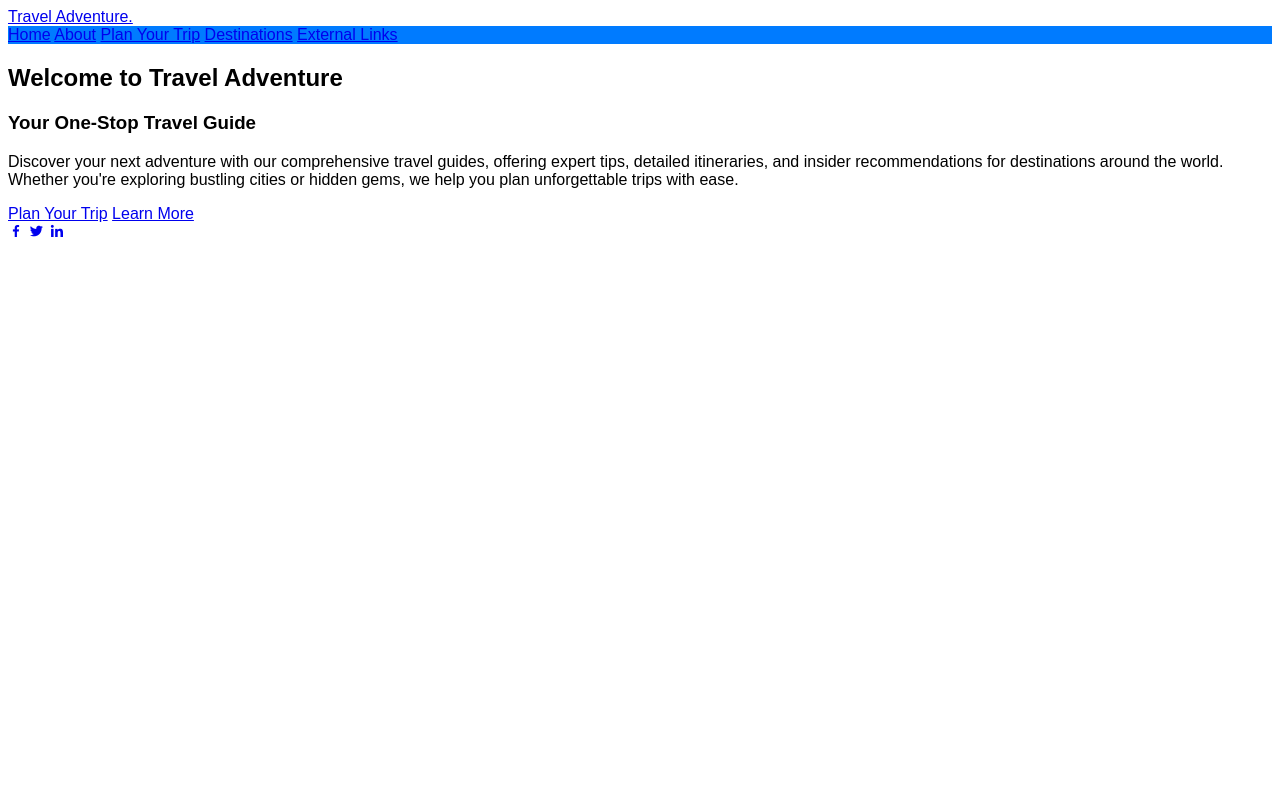
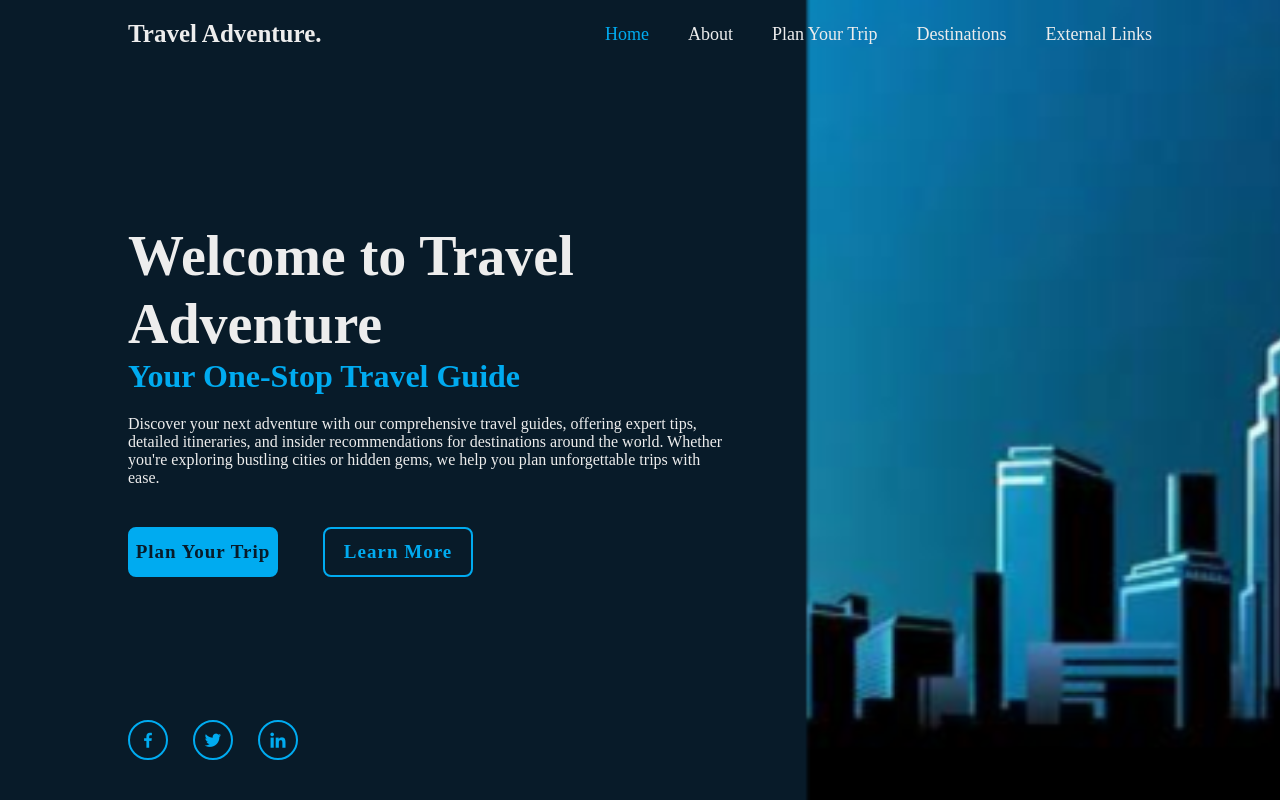
Before and after one commit to unaza5490/Travel-Final, a plain HTML site: page index.html in a window 1280 px wide. Drawn offline with nearby package versions, Linux system fonts and the light colour scheme.

Commit message:
fixing formatting

```diff
--- a/style.css
+++ b/style.css
@@ -1,33 +1,262 @@
-body {
-    font-family: Arial, sans-serif;
+
+@import url("https://fonts.googleapis.com/css2?family=Poppins:wght@300;400;50;600;700;800;900&display=swap");
+* {
+    margin: 0;
+    padding: 0;
+    box-sizing: border-box;
+    font-family: 'Poppins' + sans-serif;
 }
-
-.banner {
-    text-align: center;
-    padding: 20px;
-    background-color: #f8f9fa;
+body{
+    color: #ededed
 }
-
-nav {
-    background-color: #007bff;
+.header {
+    position: fixed;
+    top: 0;
+    left: 0;
+    width: 100%;
+    padding: 20px 10%;
+    background-color: transparent;
+    display: flex;
+    justify-content: space-between;
+    align-items: center;
+    z-index: 100;
 }
-
-.navbar-nav .nav-link {
-    color: white !important;
+.logo{
+    position: relative;
+    font-size: 25px;
+    color: #ededed;
+    text-decoration: none;
+    font-weight: 600;
 }
-
-footer {
-    text-align: center;
-    padding: 10px;
-    background-color: #f8f9fa;
+.logo::before{
+    content: '';
+    position: absolute;
+    top: 0;
+    right: 0;
+    width: 100%;
+    height: 100%;
+    background: #081b29;
+    animation: showRight 1s ease forwards;
+    animation-delay: .4s;
 }
-
-footer p {
-    margin: 0;
+.navbar a{
+    font-size: 18px;
+    color: #ededed;
+    text-decoration: none;
+    font-weight: 500;
+    margin-left: 35px;
+    transition: .3s;
 }
-
-@media (max-width: 768px) {
-    .navbar-nav {
-        text-align: center;
+.navbar a:hover ,
+.navbar a.active{
+    color: #00abf0;
+}
+.home{
+height: 100vh;
+background: url('home.png') no-repeat;
+background-size: cover;
+background-position: center;
+display: flex;
+align-items: center;
+padding: 0 10%;
+}
+.home-content{
+    max-width: 600px;
+}
+.home-content h1{
+    position: relative;
+    font-size: 56px;
+    font-weight: 700;
+    line-height: 1.2;
+}
+.home h1::before{
+    content: '';
+    position: absolute;
+    top: 0;
+    right: 0;
+    width: 100%;
+    height: 100%;
+    background: #081b29;
+    animation: showRight 1s ease forwards;
+    animation-delay: 1s;
+}
+.home-content h3{
+    position: relative;
+    font-size: 32px;
+    font-weight: 700;
+    color: #00abf0;
+}
+.home h3::before{
+    content: '';
+    position: absolute;
+    top: 0;
+    right: 0;
+    width: 100%;
+    height: 100%;
+    background: #081b29;
+    animation: showRight 1s ease forwards;
+    animation-delay: 1.3s;
+}
+.home-content p{
+    position: relative;
+    font-size: 16px;
+    margin: 20px 0 40px;
+}
+.home p::before{
+    content: '';
+    position: absolute;
+    top: 0;
+    right: 0;
+    width: 100%;
+    height: 100%;
+    background: #081b29;
+    animation: showRight 1s ease forwards;
+    animation-delay: 1.6s;
+}
+.home-content .btn-box{
+    position: relative;
+    display: flex;
+    justify-content: space-between;
+    width: 345px;
+    height: 50px;
+}
+.home .btn-box::before{
+    content: '';
+    position: absolute;
+    top: 0;
+    right: 0;
+    width: 100%;
+    height: 100%;
+    background: #081b29;
+    animation: showRight 1s ease forwards;
+    animation-delay: 1.9s;
+    z-index: 2;
+}
+.btn-box a{
+    position: relative;
+    display: inline-flex;
+    justify-content: center;
+    align-items: center;
+    width: 150px;
+    height: 100%;
+    background: #00abf0;
+    border: 2px solid #00abf0;
+    border-radius: 8px;
+    font-size: 19px;
+    color:#081b29;
+    text-decoration: none;
+    font-weight: 600;
+    letter-spacing: 1px;
+    z-index: 1;
+    overflow: hidden;
+    transition: .5s;
+}
+.btn-box a:hover{
+    color: #00abf0
+}
+.btn-box a:nth-child(2){
+    background: #081b29;
+    color: #00abf0;
+}
+.btn-box a:nth-child(2):hover{
+    color:#081b29
+}
+.btn-box a:nth-child(2)::before{
+    background: #00abf0;
+}
+.btn-box a::before{
+    content: '';
+    position: absolute;
+    top: 0;
+    left: 0;
+    width: 0;
+    height: 100%;
+    background-color: #081b29;
+    z-index: -1;
+    transition: .5s;
+}
+.btn-box a:hover::before{
+    width: 100%;
+}
+.home-sci{
+    position: absolute;
+    bottom: 40px;
+    width: 170px;
+    display: flex;
+    justify-content:space-between ;
+}
+.home-sci::before{
+    content: '';
+    position: absolute;
+    top: 0;
+    right: 0;
+    width: 100%;
+    height: 100%;
+    background: #081b29;
+    animation: showRight 1s ease forwards;
+    animation-delay: 2.5s;
+    z-index: 2;
+}
+.home-sci a {
+    position: relative;
+    display: inline-flex;
+    justify-content: center;
+    align-items: center;
+    width: 40px;
+    height: 40px;
+    background: transparent;
+    border: 2px solid #00abf0;
+    border-radius: 50%;
+    font-size: 20px;
+    color: #00abf0;
+    text-decoration: none;
+    z-index: 1;
+    overflow: hidden;
+    transition: .5s;
+}
+.home-sci a:hover {
+    color: #081b29;
+}
+.home-sci a::before {
+    content: '';
+    position: absolute;
+    top: 0;
+    left: 0;
+    width: 0;
+    height: 100%;
+    background: #00abf0;
+    z-index: -1;
+    transition: .5s;
+}
+.home-sci a:hover::before{
+    width: 100%;
+}
+.home-imgHover{
+    position: absolute;
+    top: 0;
+    right: 0;
+    width: 560px;
+    height: 100%;
+    background: transparent;
+    transition: 3s;
+}
+.home-imgHover:hover{
+    background: #081b29;
+    opacity: .8;
+}
+.home-imgHover::after{
+    content: '';
+    position: absolute;
+    top: 0;
+    right: 0;
+    width: 120%;
+    height: 100%;
+    background: #081b29;
+    animation: showRight 1s ease forwards;
+    animation-delay: 3s;
+}
+@keyframes showRight{
+    100%{
+        width: 0;
     }
 }
```
